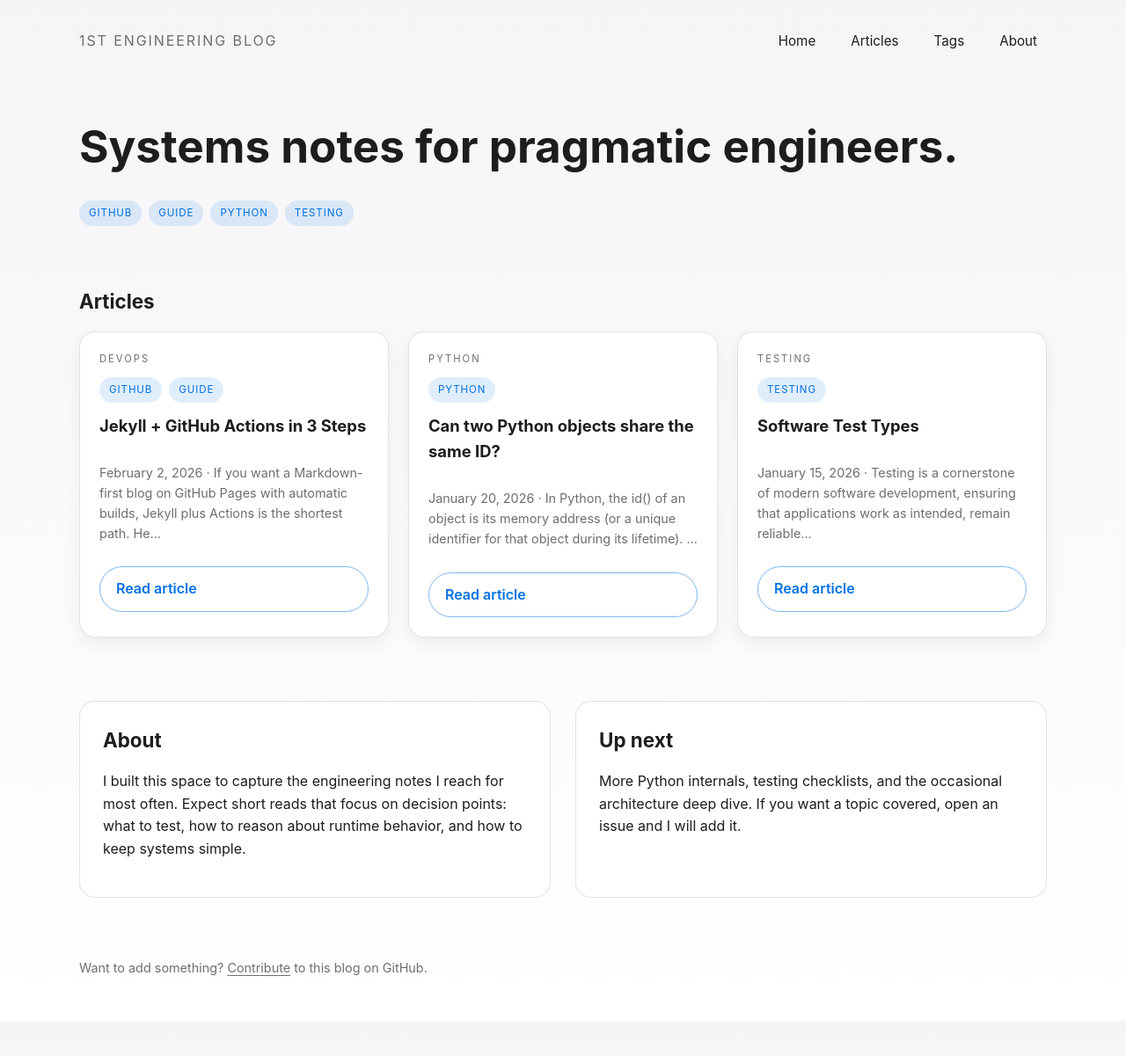
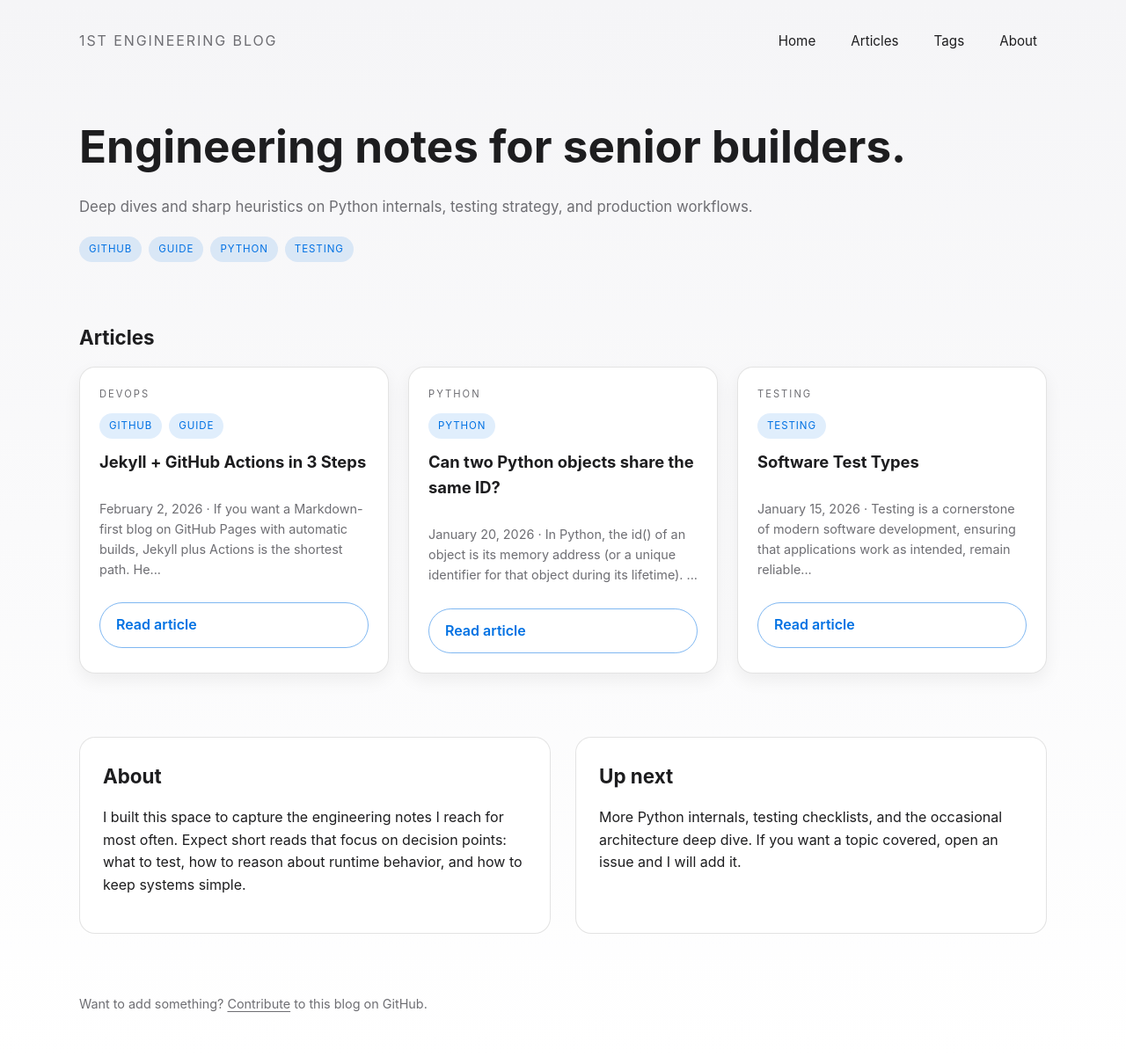
Before and after one commit to 1st/1st.github.io, a Jekyll site: the page built from index.html, in a window 1280 px wide. Shown: the whole page at 88% size. Built offline with Jekyll 4.4.1, drawn with Linux system fonts in a browser that asks for light colours; some web fonts are replaced; before the commit the page ends 1161 px from its top, so only the background shows below that.

Commit message:
Brought the hero text back and refreshed the headline + description

```diff
--- a/_layouts/home.html
+++ b/_layouts/home.html
@@ -4,7 +4,10 @@ layout: default
 <main class="container">
   <section class="hero">
     <div class="hero-banner fade-in">
-      <h1>Systems notes for pragmatic engineers.</h1>
+      <h1>Engineering notes for senior builders.</h1>
+      <p class="hero-subtitle">
+        Deep dives and sharp heuristics on Python internals, testing strategy, and production workflows.
+      </p>
       <div class="tag-row hero-tags">
         {% assign top_tags = site.tags | sort %}
         {% for tag in top_tags limit:6 %}
--- a/assets/css/style.css
+++ b/assets/css/style.css
@@ -90,7 +90,7 @@ a:hover {
   margin: 0;
 }
 
-.hero p {
+.hero-subtitle {
   margin: 0;
   color: var(--muted);
   font-size: 1.05rem;
```
